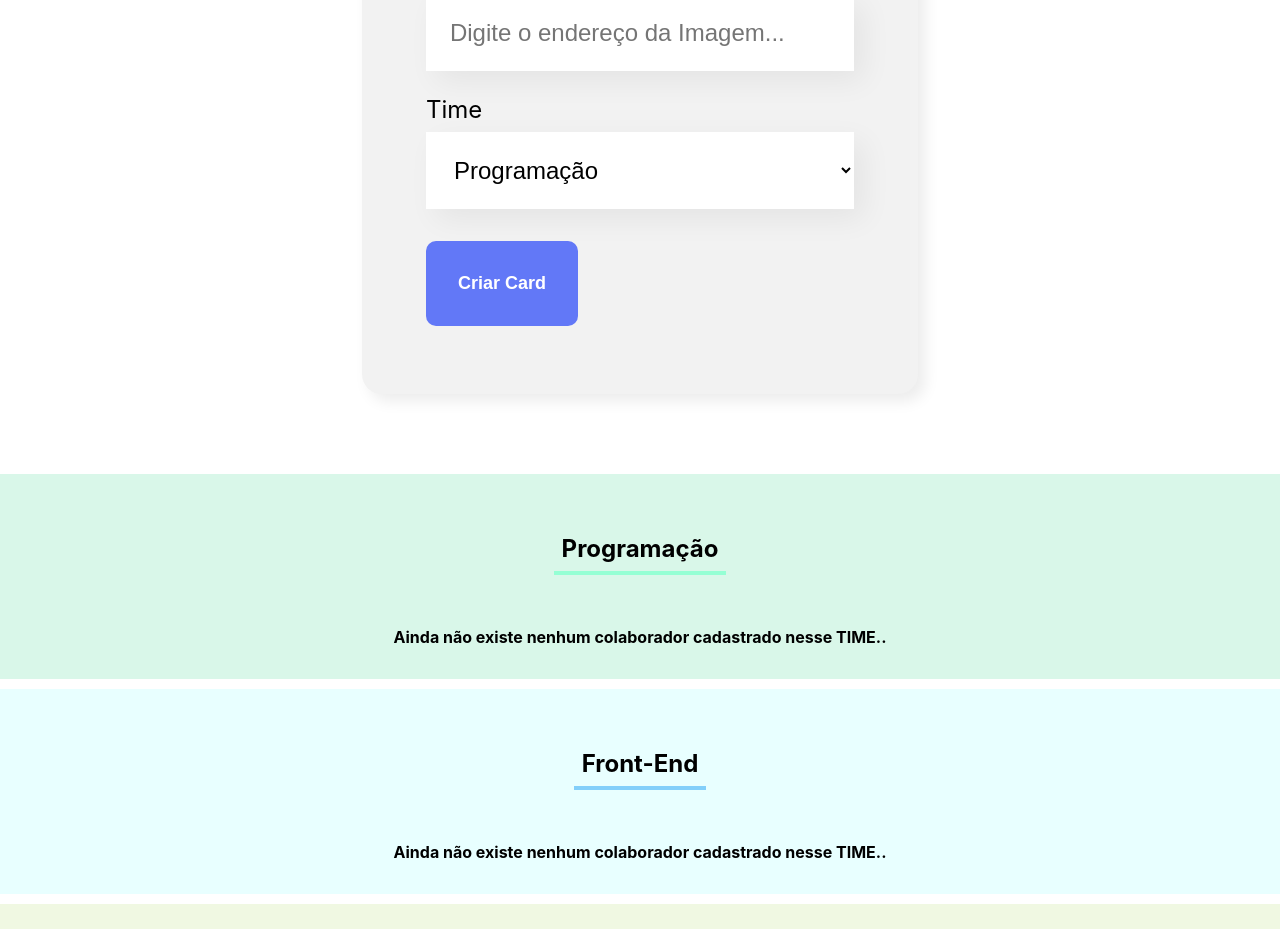
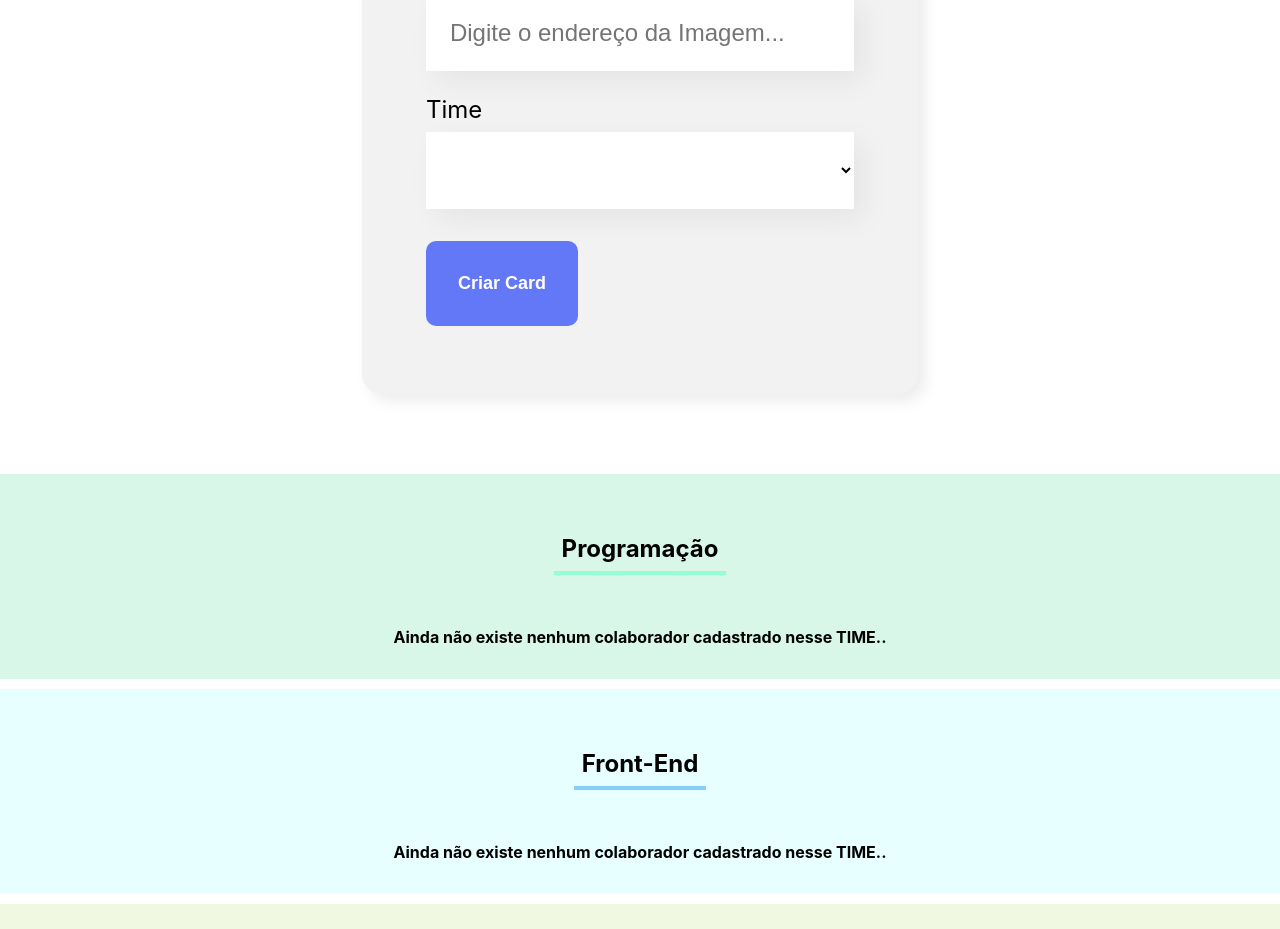
Before and after one commit to luizladeira/app_organo, a React (Create React App) app in the folder organo/: page / in a window 1280 px wide. Shown: the part 1140-2069 px from the top of the page. Built offline with nearby package versions, Linux system fonts and the light colour scheme.

Commit message:
algumas correções

```diff
--- a/organo/src/App.js
+++ b/organo/src/App.js
@@ -48,8 +48,8 @@
   const [colaboradores, setColaboradores] = useState([]) //LISTA DE COLABORES
   const aoNovoColaboradorAdd = (colaborador) => {
     //console.log(colaborador)
-    //setColaboradores([...colaboradores, colaborador])  = coloca os array antigo e insere o ultimo colaborador
-    setColaboradores([...colaboradores, colaborador])
+    //debugger - ele para a execução e mostra o que tá acontecendo
+    setColaboradores([...colaboradores, colaborador]) // coloca os array antigo e insere o ultimo colaborador
   }
 
   return (
--- a/organo/src/components/ListaSuspensa/index.js
+++ b/organo/src/components/ListaSuspensa/index.js
@@ -7,7 +7,8 @@
     return (
         <div className="lista-suspensa">
             <label>{props.label}</label>
-            <select onChange={evento => props.aoAlterado(evento.target.value)} required={props.obrigatorio} value={props.value}>
+            <select onChange={evento => props.aoAlterado(evento.target.value)} required={props.obrigatorio} value={props.valor}>
+                <option value=""></option>
                 {props.itens.map(item => {
                         return <option key={item}>{item}</option>
                     } // para cada item retorna uma option com a lista
```
